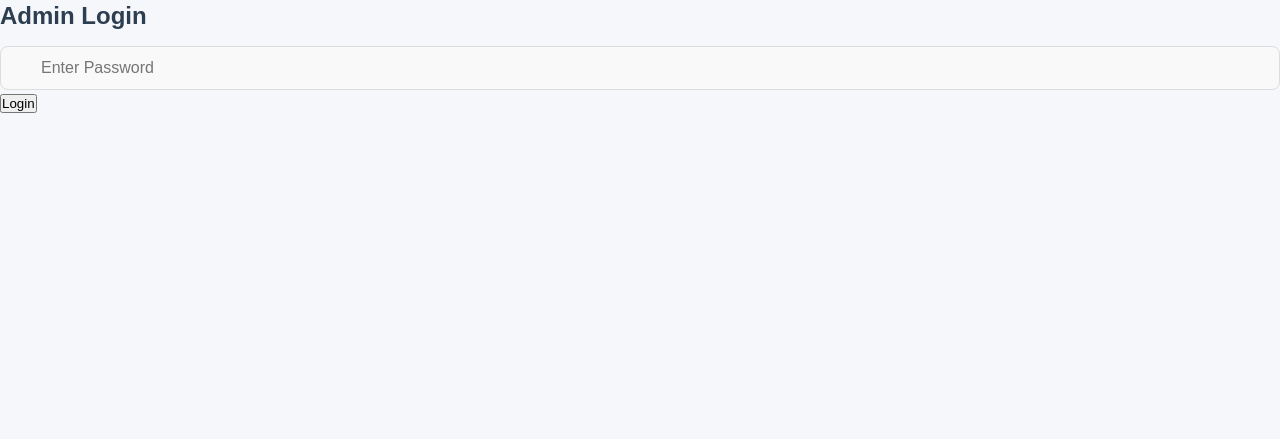
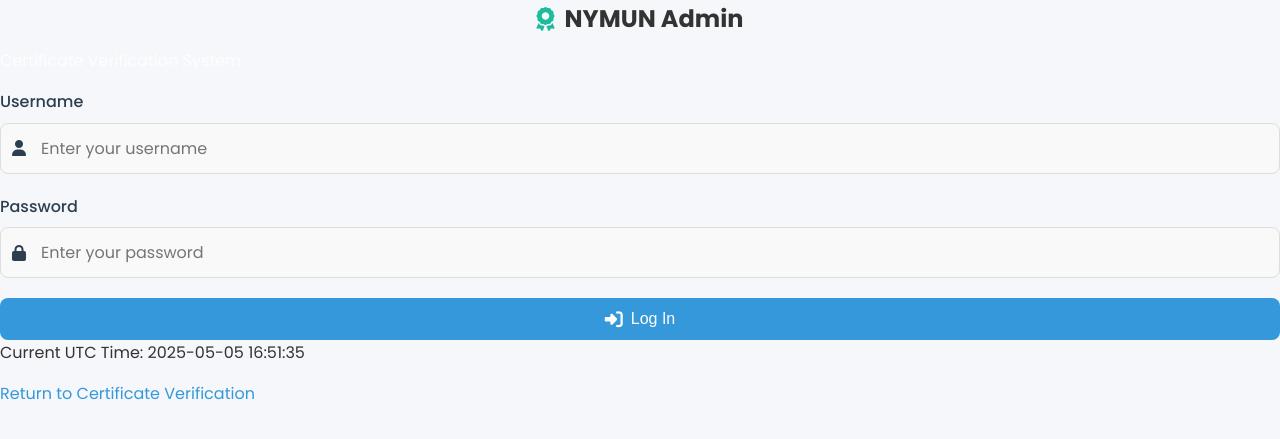
Before and after one commit to theabhipareek/nymun, a PHP site: the page made by ny certificate/admin.php in a window 1280 px wide. Shown: the top 439 px of the page. Run offline with PHP 8.4, Linux system fonts and the light colour scheme.

Commit message:
Update admin.php

```diff
--- a/ny certificate/admin.php
+++ b/ny certificate/admin.php
@@ -1,33 +1,141 @@
 <?php
+/**
+ * Admin Login Page
+ *
+ * Secure login page for certificate verification system administrators
+ *
+ * Current UTC Time: 2025-05-05 16:51:35
+ * User: theabhipareek
+ */
 session_start();
 
+// If already logged in, redirect to dashboard
+if (isset($_SESSION['admin_logged_in']) && $_SESSION['admin_logged_in'] === true) {
+    header("Location: admin_dashboard.php");
+    exit;
+}
+
+// Security headers
+header("X-Frame-Options: DENY");
+header("X-XSS-Protection: 1; mode=block");
+header("X-Content-Type-Options: nosniff");
+header("Referrer-Policy: strict-origin-when-cross-origin");
+header("Content-Security-Policy: default-src 'self'; style-src 'self' https://fonts.googleapis.com https://cdnjs.cloudflare.com; font-src 'self' https://fonts.gstatic.com https://cdnjs.cloudflare.com;");
+
+// Process login
+$error = '';
+
 if ($_SERVER['REQUEST_METHOD'] === 'POST') {
-    $password = 'Admin123'; // Change this
-    if ($_POST['password'] === $password) {
+    // Get credentials
+    $username = isset($_POST['username']) ? trim($_POST['username']) : '';
+    $password = isset($_POST['password']) ? $_POST['password'] : '';
+
+    // Hard-coded credentials for example
+    // In production, use a database and proper password hashing
+    $validUsername = 'theabhipareek';
+    $validPassword = 'admin123'; // In production, use password_hash() and password_verify()
+
+    if (empty($username) || empty($password)) {
+        $error = "Username and password are required";
+    } elseif ($username === $validUsername && $password === $validPassword) {
+        // Successful login
         $_SESSION['admin_logged_in'] = true;
-        header('Location: admin_dashboard.php');
-        exit();
+        $_SESSION['admin_username'] = $username;
+        $_SESSION['admin_last_activity'] = time();
+
+        // Log the login
+        $logFile = 'data/admin_log.txt';
+        if (!file_exists(dirname($logFile))) {
+            mkdir(dirname($logFile), 0755, true);
+        }
+
+        $logEntry = date("Y-m-d H:i:s") . " | Login successful | Username: $username | IP: " . $_SERVER['REMOTE_ADDR'] . "\n";
+        file_put_contents($logFile, $logEntry, FILE_APPEND);
+
+        header("Location: admin_dashboard.php");
+        exit;
     } else {
-        $error = "Invalid password!";
+        // Failed login
+        $error = "Invalid username or password";
+
+        // Log the failed attempt
+        $logFile = 'data/admin_log.txt';
+        if (!file_exists(dirname($logFile))) {
+            mkdir(dirname($logFile), 0755, true);
+        }
+
+        $logEntry = date("Y-m-d H:i:s") . " | Login failed | Username: $username | IP: " . $_SERVER['REMOTE_ADDR'] . "\n";
+        file_put_contents($logFile, $logEntry, FILE_APPEND);
+
+        // Add delay to prevent brute force attacks (not noticeable to legitimate users)
+        sleep(1);
     }
 }
 ?>
 <!DOCTYPE html>
-<html>
+<html lang="en">
 <head>
-    <title>Admin Login</title>
+    <meta charset="UTF-8">
+    <meta name="viewport" content="width=device-width, initial-scale=1.0">
+    <title>Admin Login | NYMUN Certificate Verification</title>
+    <link rel="stylesheet" href="https://fonts.googleapis.com/css2?family=Poppins:wght@300;400;500;600;700&display=swap">
+    <link rel="stylesheet" href="https://cdnjs.cloudflare.com/ajax/libs/font-awesome/6.4.0/css/all.min.css">
     <link rel="stylesheet" href="style.css">
+    <link rel="icon" type="image/png" href="favicon.ico">
 </head>
 <body>
-    <div class="admin-login-container">
-        <form method="POST">
-            <h2>Admin Login</h2>
-            <?php if(isset($error)): ?>
-                <p class="error-message"><?= $error ?></p>
-            <?php endif; ?>
-            <input type="password" name="password" placeholder="Enter Password" required>
-            <button type="submit">Login</button>
-        </form>
+    <div class="login-container">
+        <div class="login-card">
+            <div class="login-header">
+                <div class="logo" style="justify-content: center;">
+                    <i class="fas fa-award"></i>
+                    <span>NYMUN Admin</span>
+                </div>
+                <p style="margin-top: 10px; color: rgba(255,255,255,0.8);">Certificate Verification System</p>
+            </div>
+
+            <div class="login-body">
+                <?php if (!empty($error)): ?>
+                    <div class="result-error" style="margin-bottom: 20px;">
+                        <div class="result-icon" style="font-size: 24px;">
+                            <i class="fas fa-exclamation-circle"></i>
+                        </div>
+                        <div class="result-content">
+                            <p style="margin: 0;"><?php echo $error; ?></p>
+                        </div>
+                    </div>
+                <?php endif; ?>
+
+                <form method="POST" action="">
+                    <div class="form-group">
+                        <label for="username">Username</label>
+                        <div class="input-wrapper">
+                            <i class="fas fa-user"></i>
+                            <input type="text" id="username" name="username" placeholder="Enter your username" required>
+                        </div>
+                    </div>
+
+                    <div class="form-group">
+                        <label for="password">Password</label>
+                        <div class="input-wrapper">
+                            <i class="fas fa-lock"></i>
+                            <input type="password" id="password" name="password" placeholder="Enter your password" required>
+                        </div>
+                    </div>
+
+                    <div style="margin-top: 20px;">
+                        <button type="submit" class="btn btn-primary" style="width: 100%;">
+                            <i class="fas fa-sign-in-alt"></i> Log In
+                        </button>
+                    </div>
+                </form>
+            </div>
+
+            <div class="login-footer">
+                <p>Current UTC Time: <span id="current-time">2025-05-05 16:51:35</span></p>
+                <p style="margin-top: 5px;"><a href="index.php">Return to Certificate Verification</a></p>
+            </div>
+        </div>
     </div>
 </body>
 </html>
```
